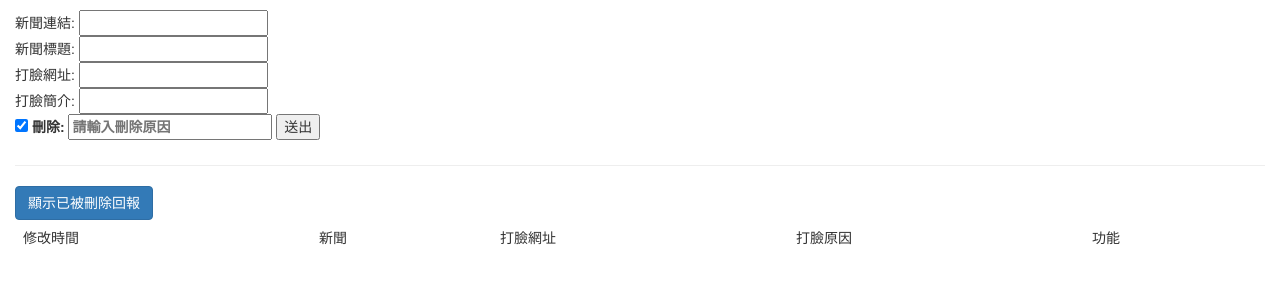
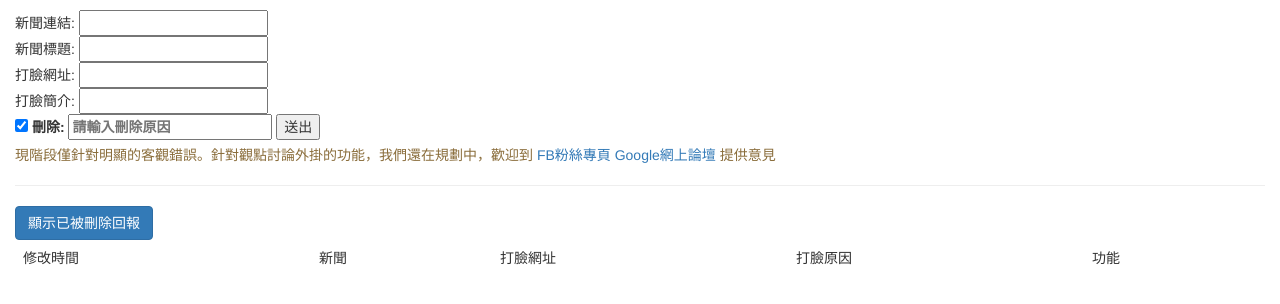
Before and after one commit to g0v/newshelper-backend, a PHP site: template webdata/views/index/index.phtml in a window 1280 px wide. Shown: the part 168-472 px from the top of the page. Run offline with PHP 8.4, Linux system fonts and the light colour scheme; the template is opened without the code that fills it, so the values that code supplies are empty; some libraries are stand-ins or nearby versions.

Commit message:
加上說明文字

```diff
--- a/webdata/views/index/index.phtml
+++ b/webdata/views/index/index.phtml
@@ -14,6 +14,9 @@
     <label><input type="checkbox" name="delete" value="1" <?= $this->report->deleted_at ? ' checked="checked"' : '' ?>> 刪除: <input type="text" name="deleted_reason" placeholder="請輸入刪除原因" value="<?= $this->escape($this->report->getDeleteReason()) ?>" class="input-xxlarge"></label>
     <?php } ?>
     <button type="submit">送出</button>
+    <p class="text-warning">
+        現階段僅針對明顯的客觀錯誤。針對觀點討論外掛的功能，我們還在規劃中，歡迎到 <a href="https://www.facebook.com/pages/%E6%96%B0%E8%81%9E%E5%B0%8F%E5%B9%AB%E6%89%8B/317618105050858" target="_blank">FB粉絲專頁</a> <a href="http://groups.google.com/group/g0v-newshelper" target="_blank">Google網上論壇</a>  提供意見
+    </p>
 </form>
 <hr>
 <button type="button" class="btn btn-primary" data-toggle="button" id="toggle-show-deleted">顯示已被刪除回報</button>
```
